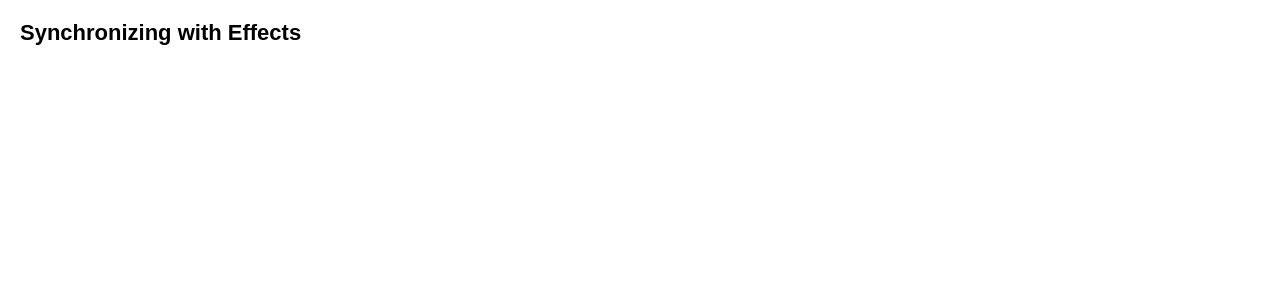
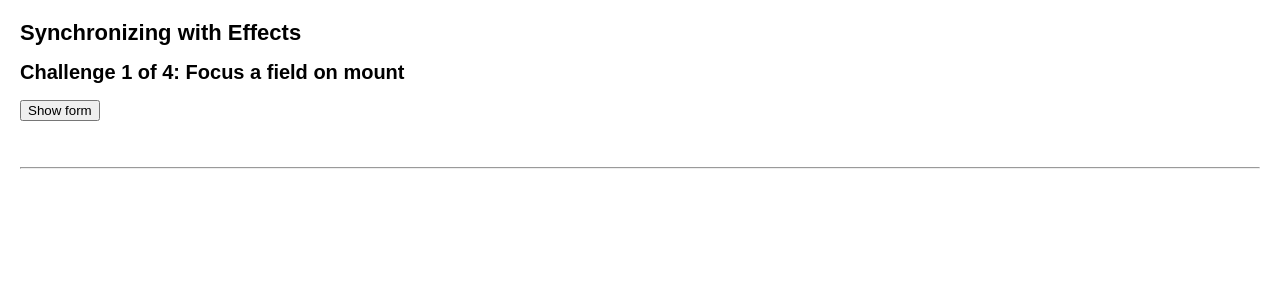
Before and after one commit to VladimirovMario/Sandbox, a React (Create React App) app in the folder 01. React documentation/02. Learn React/04. Escape Hatches/: page / in a window 1280 px wide. Shown: the top 300 px of the page. Built offline with nearby package versions, Linux system fonts and the light colour scheme.

Commit message:
Focuses a field on mounting

```diff
--- /dev/null
+++ b/01. React documentation/02. Learn React/04. Escape Hatches/src/components/SynchronizingWithEffects/FocusAFieldOnMount/FocusAFieldOnMount.js
@@ -0,0 +1,57 @@
+import { useEffect, useState } from 'react';
+import { useRef } from 'react';
+
+export default function FocusAFieldOnMount() {
+  return (
+    <>
+      <h2>Challenge 1 of 4: Focus a field on mount</h2>
+      <Form />
+    </>
+  );
+}
+
+function MyInput({ value, onChange }) {
+  const ref = useRef(null);
+
+  useEffect(() => {
+    ref.current.focus();
+  }, []);
+
+  return <input ref={ref} value={value} onChange={onChange} type="text" />;
+}
+
+function Form() {
+  const [show, setShow] = useState(false);
+  const [name, setName] = useState('Taylor');
+  const [upper, setUpper] = useState(false);
+
+  return (
+    <>
+      <button onClick={() => setShow((s) => !s)}>
+        {show ? 'Hide' : 'Show'} form
+      </button>
+      <br />
+      <hr />
+
+      {show && (
+        <>
+          <label>
+            Enter your name:
+            <MyInput value={name} onChange={(e) => setName(e.target.value)} />
+          </label>
+          <label>
+            <input
+              type="checkbox"
+              checked={upper}
+              onChange={(e) => setUpper(e.currentTarget.checked)}
+            />
+            Make it uppercase
+          </label>
+          <p>
+            Hello, <b>{upper ? name.toUpperCase() : name}</b>
+          </p>
+        </>
+      )}
+    </>
+  );
+}
--- a/01. React documentation/02. Learn React/04. Escape Hatches/src/components/SynchronizingWithEffects/SynchronizingWithEffects.js
+++ b/01. React documentation/02. Learn React/04. Escape Hatches/src/components/SynchronizingWithEffects/SynchronizingWithEffects.js
@@ -1,3 +1,4 @@
+import FocusAFieldOnMount from './FocusAFieldOnMount/FocusAFieldOnMount';
 // import PuttingItAllTogether from './PuttingItAllTogether/PuttingItAllTogether';
 // import FixingRaceConditionsInReactWithUseEffect from './FixingRaceConditionsInReactWithUseEffect/FixingRaceConditionsInReactWithUseEffect';
 // import AddCleanupIfNeeded from './AddCleanupIfNeeded/AddCleanupIfNeeded';
@@ -8,6 +9,7 @@ export default function SynchronizingWithEffects() {
   return (
     <>
       <h1>Synchronizing with Effects</h1>
+      <FocusAFieldOnMount />
       {/* <PuttingItAllTogether /> */}
       {/* <FixingRaceConditionsInReactWithUseEffect /> */}
       {/* <AddCleanupIfNeeded /> */}
```
